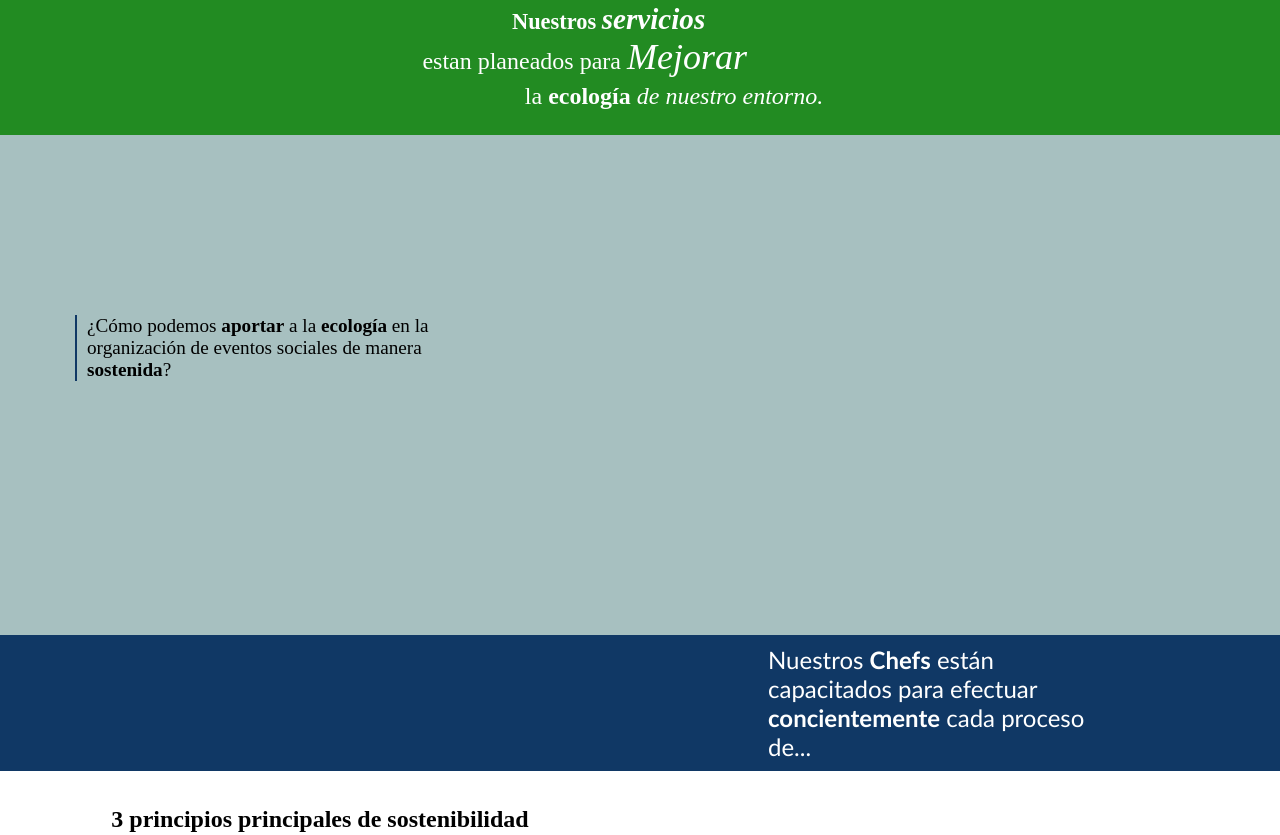
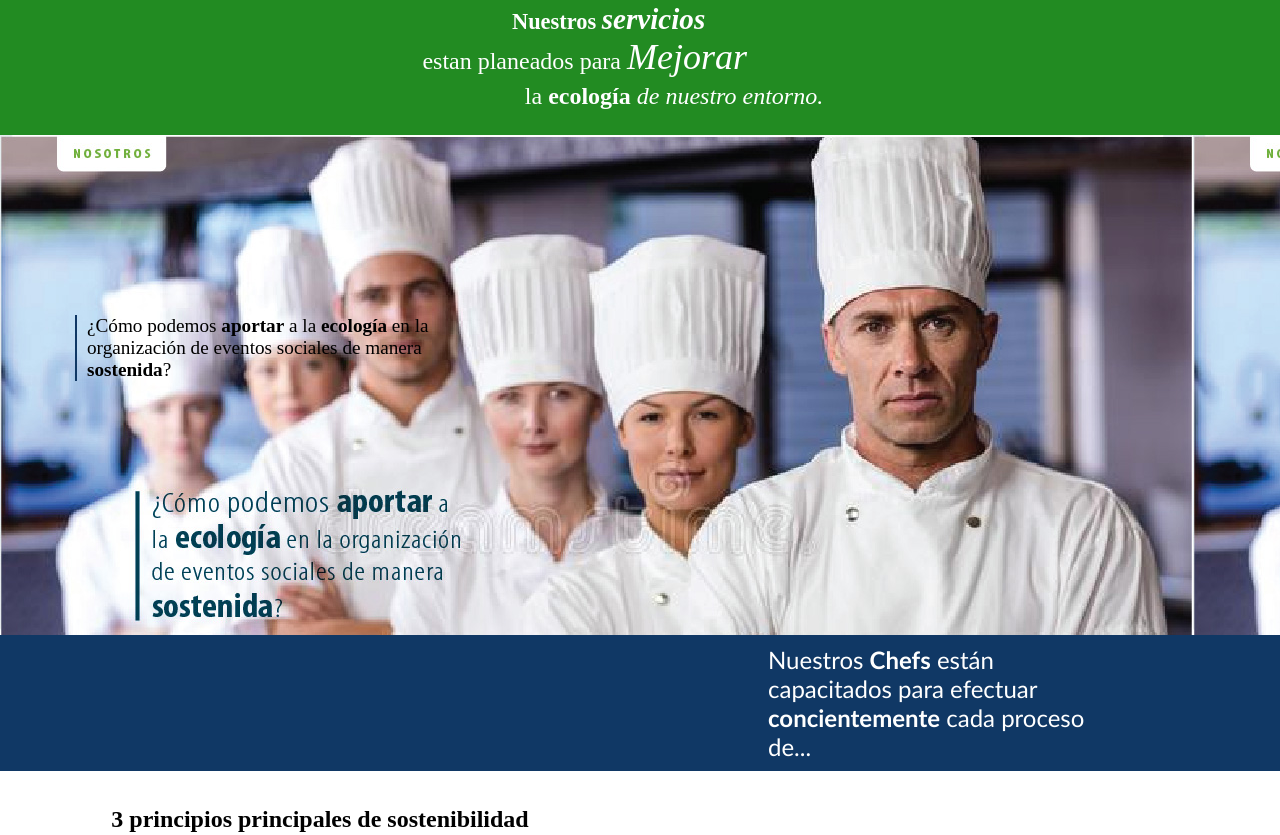
Before and after one commit to Josand23k/viube-test, a plain HTML site: page index.html in a window 1280 px wide. Shown: the part 631-1466 px from the top of the page. Drawn offline with Linux system fonts and the light colour scheme; a web font is replaced by a local one.

Commit message:
add background-image nosotros

```diff
--- a/CSS/stilos.css
+++ b/CSS/stilos.css
@@ -199,7 +199,7 @@ input[type=checkbox] {
 }
 /* -- NOSOTROS -- */
 .nosotros {
-    background-color: rgb(167, 192, 192);
+    background-image: url("/imagenes/back-nosotros.jpg");
     height: 500px;
     padding: 130px 30px;
 }
```
Also changed, not shown: imagenes/back-nosotros.jpg (added).
